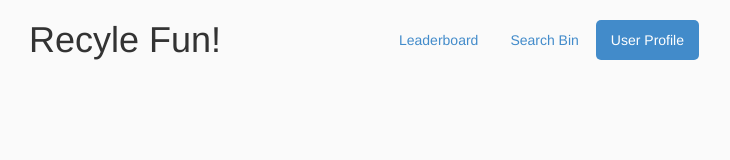
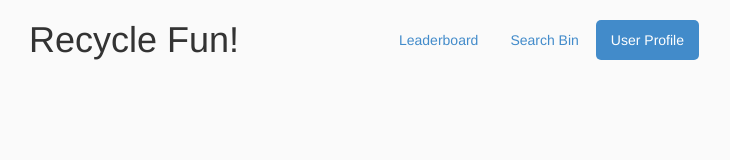
Before and after one commit to stiucsib86/recycling-fun-upsg, a plain HTML site: page search/index.html at #/user in a window 1280 px wide. Shown: the top 160 px of the page, without its empty margins (276-1006 px from the left). Drawn offline with Linux system fonts and the light colour scheme; files whose address does not match are found by name.

Commit message:
Typo fixes.

```diff
--- a/search/views/user.html
+++ b/search/views/user.html
@@ -4,7 +4,7 @@
     <li><a href="#/">Search Bin</a></li>
     <li class="active"><a href="#/user">User Profile</a></li>
   </ul>
-  <h1 class="muted">Recyle Fun!</h1>
+  <h1 class="muted">Recycle Fun!</h1>
 </div>
 
 <div class="main-content">
```
Also changed, not shown: index.html (+1 -1 lines), search/views/main.html (+1 -1 lines).
